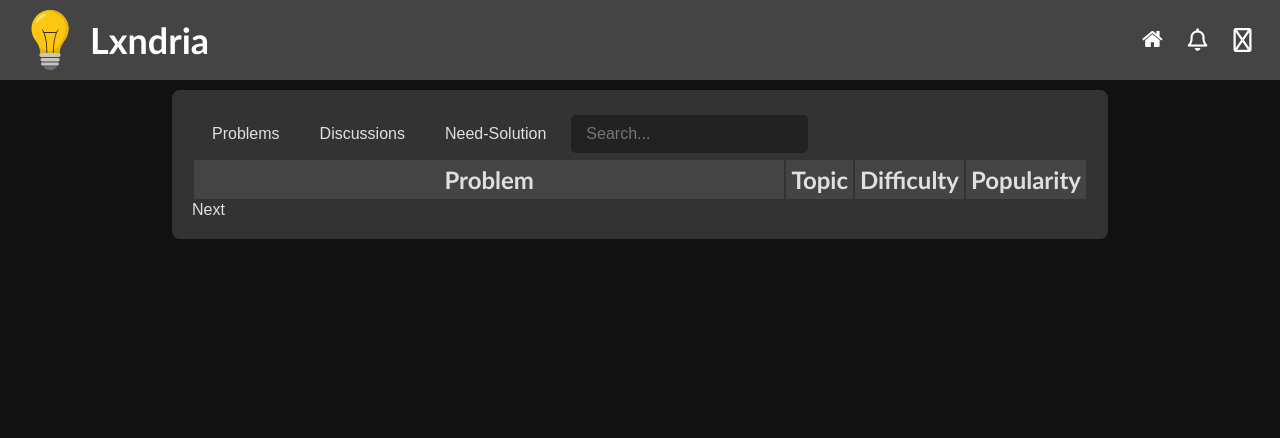
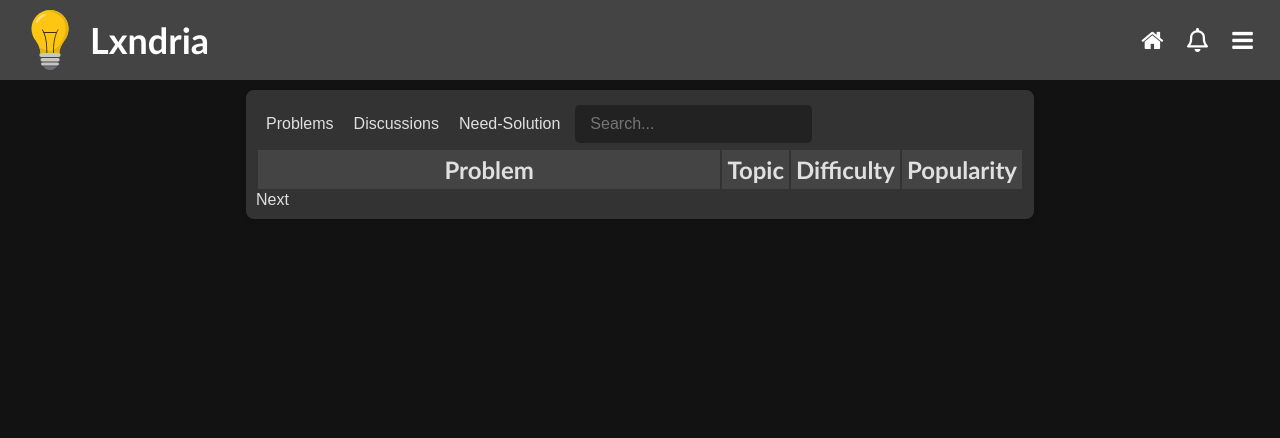
Before and after one commit to Beginner10617/lxndria, a Flask app: page / in a window 1280 px wide. Shown: the top 438 px of the page. Run offline with Flask 3, Linux system fonts and the light colour scheme; data that the repository does not hold is empty; parts of the project's set-up code (start-up, migrations or seed data) failed here and were passed over.

Commit message:
UI/UX changes

```diff
--- a/app/static/css/about.css
+++ b/app/static/css/about.css
@@ -15,6 +15,7 @@ body {
 .container p{
     font-size: 1.2em;
     line-height: 1.5;
+    margin: 10px 10px 10px 10px;
 }
 
 a:hover {
@@ -44,6 +45,7 @@ h3{
     font-size: 1.2em;
     line-height: 1.5;
     background-color: #1E1E1E;
+    margin: 0px 0px 0px 0px;
 }
 
 .card:hover {
--- a/app/static/css/banner.css
+++ b/app/static/css/banner.css
@@ -78,7 +78,7 @@ body, h1, p {
     width:  35px; /* Set a fixed width */
     height: 35px; /* Set a fixed height */
     text-align: center;
-    font-size: 1.4rem;
+    font-size: 1.5rem;
     line-height: 1; /* Adjusts vertical alignment */
     display: flex;
     justify-content: center;
--- a/app/static/css/homepage.css
+++ b/app/static/css/homepage.css
@@ -26,9 +26,9 @@
 }
 .Table{
     display: table;
-    width : 70%;
+    width : 60%;
     margin: 10px auto;
-    padding: 20px;
+    padding: 10px;
     background-color: #333;
     box-shadow: 0 2px 4px rgba(0, 0, 0, 0.1);
     border-radius: 8px;
@@ -76,7 +76,7 @@
     background-color: #333;
     color: #e0e0e0;
     border: none;
-    padding: 10px 15px;
+    padding: 5px 5px;
     cursor: pointer;
     font-size: 1rem;
     border-radius: 5px 5px 0 0;
--- a/app/templates/banner.html
+++ b/app/templates/banner.html
@@ -36,7 +36,7 @@
           <p>Loading...</p>
         </div>
 
-        <button class="menu-button" onclick="toggleMenu()"><i class="far fa-cog"></i>
+        <button class="menu-button" onclick="toggleMenu()"><i class="fa fa-bars"></i>
         </button>
         <ul class="menu-list" id="menuList">
             {% if current_user.username == 'admin' %}
```
